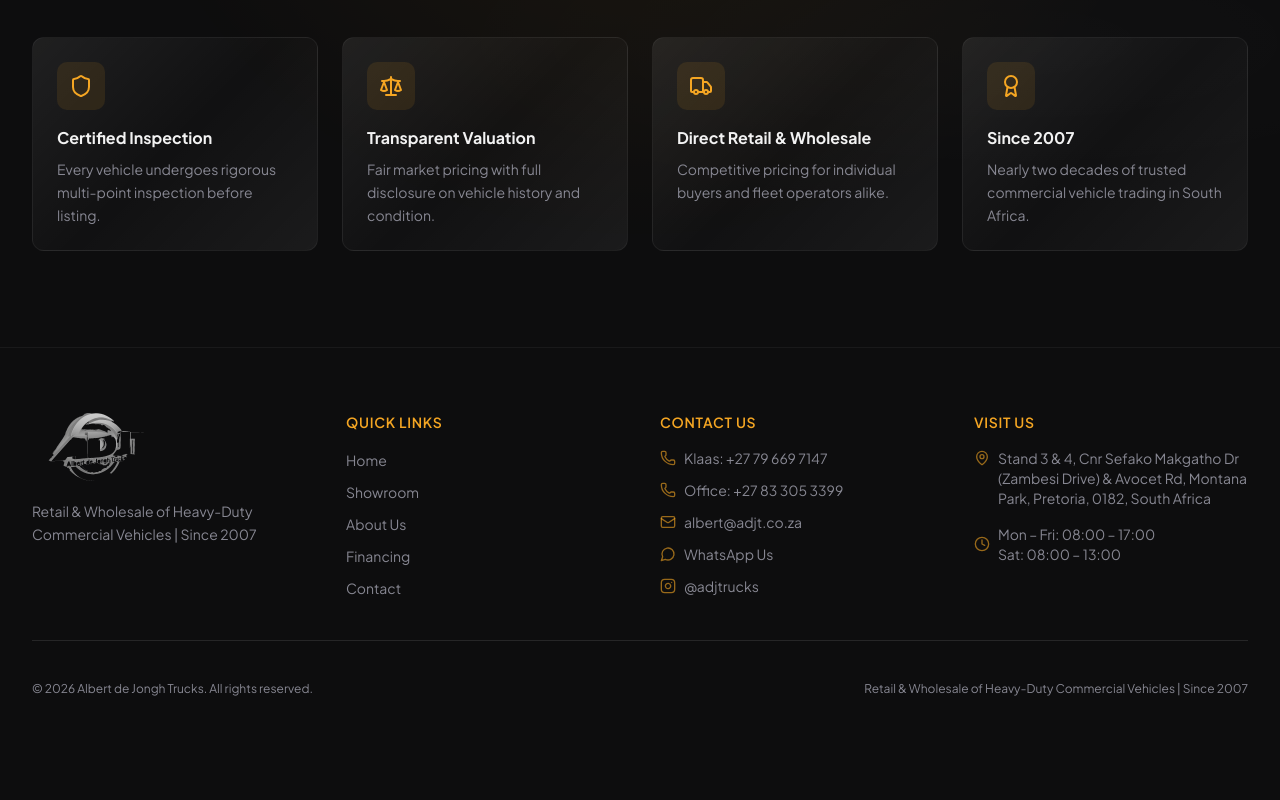
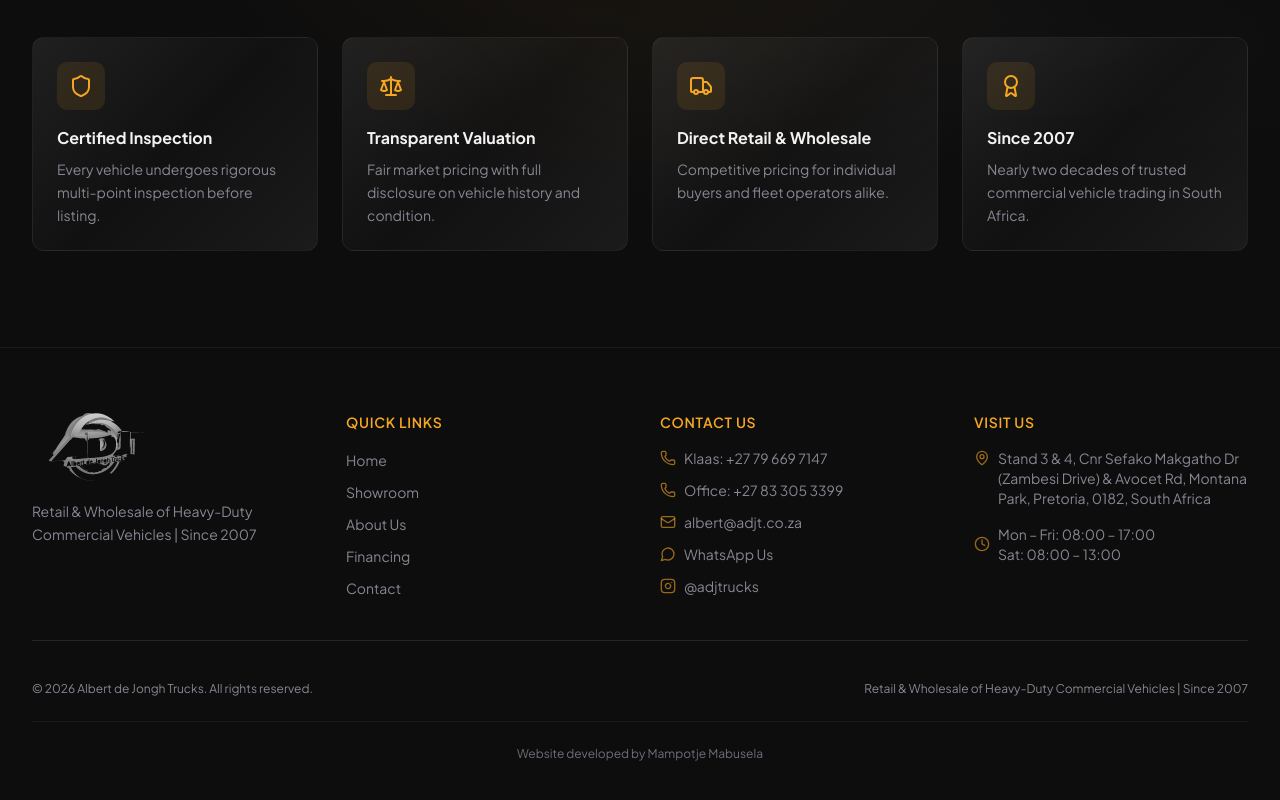
Before and after one commit to MampotjeMabusela/ADJ-Trucks, a Next.js app: page / in a window 1280 px wide. Shown: the part 2390-3190 px from the top of the page. Before the commit the page ends 3151 px from the top, so only its background shows below. Built offline with nearby package versions, Linux system fonts and the light colour scheme; no server answers.

Commit message:
Add developer credit to the site footer.
Credit Mampotje Mabusela at the bottom of every page for building the ADJ TRUCKS website.

Co-authored-by: Cursor <cursoragent@cursor.com>

```diff
--- a/src/components/Footer.tsx
+++ b/src/components/Footer.tsx
@@ -138,6 +138,10 @@ export function Footer() {
             {COMPANY.since}
           </p>
         </div>
+
+        <p className="mt-6 pt-6 border-t border-white/5 text-center text-xs text-muted-foreground/80">
+          Website developed by Mampotje Mabusela
+        </p>
       </div>
     </footer>
   );
```
